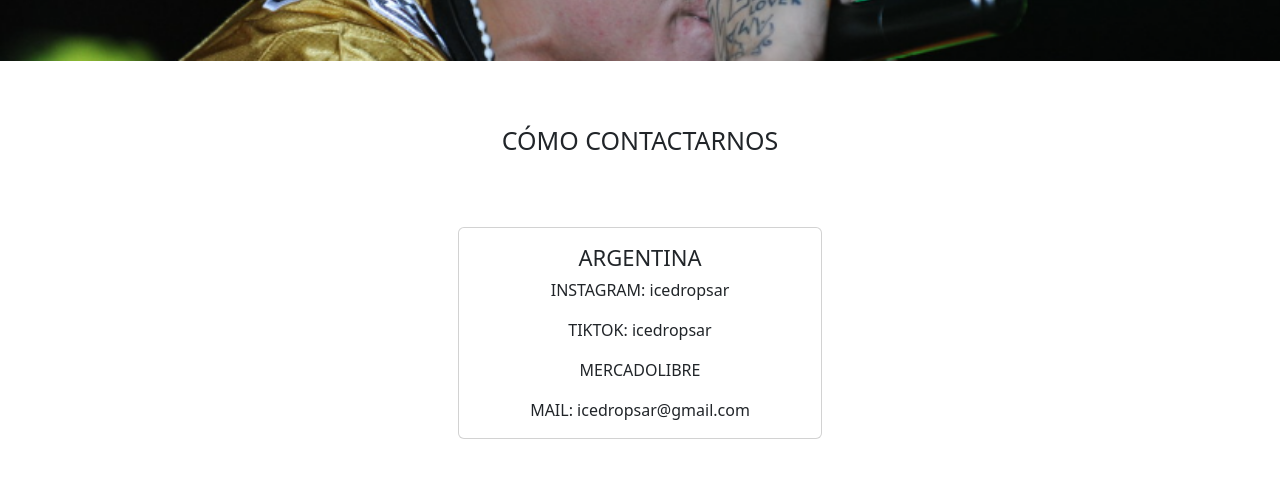
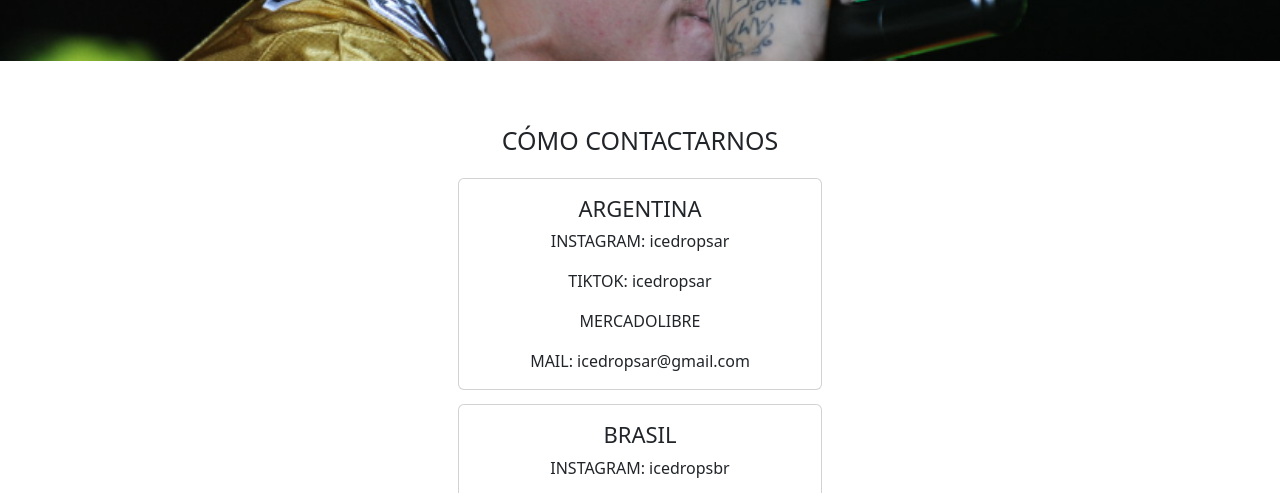
Before and after one commit to matiriquelmeluna/icedrops, a website: page pages/contacto.html in a window 1280 px wide. Shown: the part 233-726 px from the top of the page. Drawn offline with nearby package versions, Linux system fonts and the light colour scheme; a web font is replaced by a local one.

Commit message:
cambios mediaquery contactos

```diff
--- a/scss/components/_mediaquery.scss
+++ b/scss/components/_mediaquery.scss
@@ -74,18 +74,19 @@
         .cardscontacto {
             justify-items: center;
             align-items: center;
-            display: grid;
-            grid-template-columns: 1fr;
-            grid-template-rows:  repeat(5, 1fr);
-            gap: 5%;
-            padding: 5%;
+            display: flex;
+            flex-direction: column;
+
 
             .card {
-                margin: 0%;
                 width: 50%;
+                margin-top: 2%;
+                margin-bottom: 0%;
             }
             #carouselExampleAutoplaying{
                 width: 50%;
+                margin-top: 2%;
+
             }
         }
 
@@ -179,20 +180,20 @@
     .main-contacto {
         justify-items: center;
         .cardscontacto {
+            display: flex;
+            flex-direction: column;
             justify-items: center;
             align-items: center;
-            display: grid;
-            grid-template-columns: 1fr;
-            grid-template-rows:  repeat(5, 1fr);
-            gap: 5%;
-            padding: 5%;
+
 
             .card {
-                margin: 0%;
                 width: 50%;
+                margin-top: 2%;
+                margin-bottom: 0%;
             }
             #carouselExampleAutoplaying{
                 width: 50%;
+                margin-top: 2%;
             }
         }
 
--- a/scss/pages/contacto.scss
+++ b/scss/pages/contacto.scss
@@ -17,10 +17,25 @@
         margin-top: 5%;
         font-size: 25px;
     }
-    .card{
-        margin: 5%;
-        .card-title{
-            font-size: 22px;
+    .cardscontacto {
+        justify-items: center;
+        align-items: center;
+        display: flex;
+        flex-direction: column;
+
+
+        .card {
+            width: 50%;
+            margin-top: 2%;
+            margin-bottom: 0%;
+            .card-title{
+                font-size: 22px;
+            }
+        }
+        #carouselExampleAutoplaying{
+            width: 50%;
+            margin-top: 2%;
+
         }
     }
 
```
Also changed, not shown: css/main.css, 1 other file.
